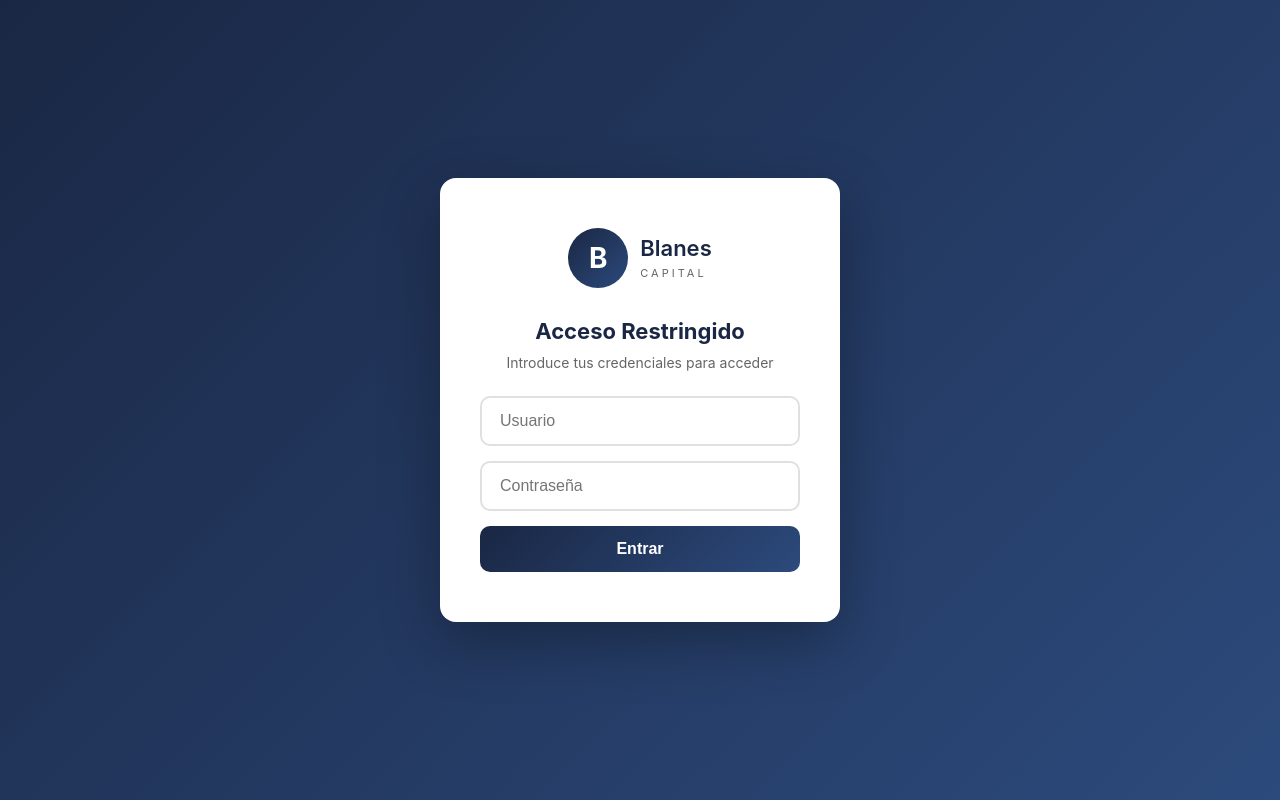
After one commit to alechobi84/Blanescapital-Board, a Flask app: template templates/login.html in a window 1280 px wide. The commit adds this page. Run offline with Flask 3, Linux system fonts and the light colour scheme; the template is opened without the code that fills it, so the values that code supplies are empty.

Commit message:
Refactor to Flask application for PythonAnywhere deployment
- Add Flask backend with secure authentication (Flask-Login)
- Add SQLite database support (Flask-SQLAlchemy)
- Reorganize project structure:
  - templates/ for HTML files
  - static/css, static/js, static/img for assets
- Remove client-side only authentication
- Add logout functionality
- Create requirements.txt for dependencies

```diff
--- /dev/null
+++ b/main.py
@@ -0,0 +1,122 @@
+"""
+Blanes Capital Dashboard - Flask Application
+Para ejecutar en PythonAnywhere
+"""
+
+from flask import Flask, render_template, request, redirect, url_for, flash, session
+from flask_sqlalchemy import SQLAlchemy
+from flask_login import LoginManager, UserMixin, login_user, logout_user, login_required, current_user
+from werkzeug.security import generate_password_hash, check_password_hash
+import os
+
+# ============================================
+# CONFIGURACIÓN
+# ============================================
+app = Flask(__name__)
+app.config['SECRET_KEY'] = os.environ.get('SECRET_KEY', 'blanes-capital-secret-key-cambiar-en-produccion')
+app.config['SQLALCHEMY_DATABASE_URI'] = os.environ.get('DATABASE_URL', 'sqlite:///blanes.db')
+app.config['SQLALCHEMY_TRACK_MODIFICATIONS'] = False
+
+db = SQLAlchemy(app)
+login_manager = LoginManager(app)
+login_manager.login_view = 'login'
+login_manager.login_message = 'Por favor, inicia sesión para acceder.'
+
+# ============================================
+# MODELOS DE BASE DE DATOS
+# ============================================
+class User(UserMixin, db.Model):
+    id = db.Column(db.Integer, primary_key=True)
+    username = db.Column(db.String(80), unique=True, nullable=False)
+    email = db.Column(db.String(120), unique=True, nullable=True)
+    password_hash = db.Column(db.String(256), nullable=False)
+    is_admin = db.Column(db.Boolean, default=False)
+
+    def set_password(self, password):
+        self.password_hash = generate_password_hash(password)
+
+    def check_password(self, password):
+        return check_password_hash(self.password_hash, password)
+
+@login_manager.user_loader
+def load_user(user_id):
+    return User.query.get(int(user_id))
+
+# ============================================
+# RUTAS
+# ============================================
+@app.route('/')
+def index():
+    """Página principal - redirige al login si no está autenticado"""
+    if current_user.is_authenticated:
+        return render_template('index.html')
+    return redirect(url_for('login'))
+
+@app.route('/login', methods=['GET', 'POST'])
+def login():
+    """Página de login"""
+    if current_user.is_authenticated:
+        return redirect(url_for('dashboard'))
+
+    if request.method == 'POST':
+        username = request.form.get('username')
+        password = request.form.get('password')
+        user = User.query.filter_by(username=username).first()
+
+        if user and user.check_password(password):
+            login_user(user)
+            next_page = request.args.get('next')
+            return redirect(next_page or url_for('dashboard'))
+        else:
+            flash('Usuario o contraseña incorrectos', 'error')
+
+    return render_template('login.html')
+
+@app.route('/dashboard')
+@login_required
+def dashboard():
+    """Dashboard principal - requiere autenticación"""
+    return render_template('index.html')
+
+@app.route('/logout')
+@login_required
+def logout():
+    """Cerrar sesión"""
+    logout_user()
+    flash('Has cerrado sesión correctamente', 'success')
+    return redirect(url_for('login'))
+
+# ============================================
+# API ENDPOINTS (para futuras funcionalidades)
+# ============================================
+@app.route('/api/user')
+@login_required
+def api_user():
+    """Devuelve información del usuario actual"""
+    return {
+        'username': current_user.username,
+        'email': current_user.email,
+        'is_admin': current_user.is_admin
+    }
+
+# ============================================
+# INICIALIZACIÓN
+# ============================================
+def create_tables():
+    """Crea las tablas y el usuario por defecto"""
+    with app.app_context():
+        db.create_all()
+
+        # Crear usuario admin si no existe
+        if not User.query.filter_by(username='blanes').first():
+            admin = User(username='blanes', email='admin@blanescapital.com', is_admin=True)
+            admin.set_password('blanes2025')
+            db.session.add(admin)
+            db.session.commit()
+            print('Usuario admin creado: blanes / blanes2025')
+
+# Crear tablas al iniciar
+create_tables()
+
+if __name__ == '__main__':
+    app.run(debug=True, host='0.0.0.0', port=8080)
--- /dev/null
+++ b/requirements.txt
@@ -0,0 +1,5 @@
+Flask==3.0.0
+Flask-Login==0.6.3
+Flask-SQLAlchemy==3.1.1
+Werkzeug==3.0.1
+python-dotenv==1.0.0
--- /dev/null
+++ b/templates/login.html
@@ -0,0 +1,121 @@
+<!DOCTYPE html>
+<html lang="es">
+<head>
+    <meta charset="UTF-8">
+    <meta name="viewport" content="width=device-width, initial-scale=1.0">
+    <title>Blanes Capital - Login</title>
+    <style>
+        * { margin: 0; padding: 0; box-sizing: border-box; }
+        body {
+            font-family: -apple-system, BlinkMacSystemFont, 'Segoe UI', Roboto, sans-serif;
+            background: linear-gradient(135deg, #1a2744 0%, #2c4a7c 100%);
+            min-height: 100vh;
+            display: flex;
+            align-items: center;
+            justify-content: center;
+        }
+        .login-box {
+            background: white;
+            padding: 50px 40px;
+            border-radius: 16px;
+            box-shadow: 0 20px 60px rgba(0,0,0,0.3);
+            text-align: center;
+            max-width: 400px;
+            width: 90%;
+        }
+        .login-logo {
+            display: flex;
+            align-items: center;
+            justify-content: center;
+            gap: 12px;
+            margin-bottom: 30px;
+        }
+        .logo-circle {
+            width: 60px; height: 60px;
+            background: linear-gradient(135deg, #1a2744 0%, #2c4a7c 100%);
+            color: white;
+            border-radius: 50%;
+            display: flex;
+            align-items: center;
+            justify-content: center;
+            font-size: 28px;
+            font-weight: 700;
+        }
+        .logo-text { text-align: left; }
+        .logo-name { font-size: 22px; font-weight: 600; color: #1a2744; display: block; }
+        .logo-subtitle { font-size: 11px; letter-spacing: 3px; color: #666; }
+        h2 { color: #1a2744; margin-bottom: 10px; font-size: 22px; }
+        p { color: #666; margin-bottom: 25px; font-size: 14px; }
+        form { display: flex; flex-direction: column; gap: 15px; }
+        input {
+            padding: 14px 18px;
+            border: 2px solid #e0e0e0;
+            border-radius: 10px;
+            font-size: 16px;
+            transition: border-color 0.3s;
+        }
+        input:focus {
+            outline: none;
+            border-color: #2c4a7c;
+        }
+        button {
+            padding: 14px;
+            background: linear-gradient(135deg, #1a2744 0%, #2c4a7c 100%);
+            color: white;
+            border: none;
+            border-radius: 10px;
+            font-size: 16px;
+            font-weight: 600;
+            cursor: pointer;
+            transition: transform 0.2s, box-shadow 0.2s;
+        }
+        button:hover {
+            transform: translateY(-2px);
+            box-shadow: 0 5px 20px rgba(44, 74, 124, 0.4);
+        }
+        .error {
+            background: #fee2e2;
+            color: #dc2626;
+            padding: 12px;
+            border-radius: 8px;
+            font-size: 14px;
+            margin-bottom: 15px;
+        }
+        .success {
+            background: #d1fae5;
+            color: #059669;
+            padding: 12px;
+            border-radius: 8px;
+            font-size: 14px;
+            margin-bottom: 15px;
+        }
+    </style>
+</head>
+<body>
+    <div class="login-box">
+        <div class="login-logo">
+            <div class="logo-circle">B</div>
+            <div class="logo-text">
+                <span class="logo-name">Blanes</span>
+                <span class="logo-subtitle">CAPITAL</span>
+            </div>
+        </div>
+        <h2>Acceso Restringido</h2>
+        <p>Introduce tus credenciales para acceder</p>
+
+        {% with messages = get_flashed_messages(with_categories=true) %}
+            {% if messages %}
+                {% for category, message in messages %}
+                    <div class="{{ category }}">{{ message }}</div>
+                {% endfor %}
+            {% endif %}
+        {% endwith %}
+
+        <form method="POST">
+            <input type="text" name="username" placeholder="Usuario" required autocomplete="username">
+            <input type="password" name="password" placeholder="Contraseña" required autocomplete="current-password">
+            <button type="submit">Entrar</button>
+        </form>
+    </div>
+</body>
+</html>
```
Also changed, not shown: templates/index.html (renamed from index.html, +4 -60 lines), instance/blanes.db (added), static/css/styles.css (renamed from styles.css), static/img/Captura de pantalla 2026-01-18 a las 0.59.54.png (renamed from Captura de pantalla 2026-01-18 a las 0.59.54.png), static/img/cash-pablo.jpeg (renamed from cash-pablo.jpeg), static/img/clash.jpeg (renamed from clash.jpeg), static/js/app.js (renamed from app.js), 4 other files.
